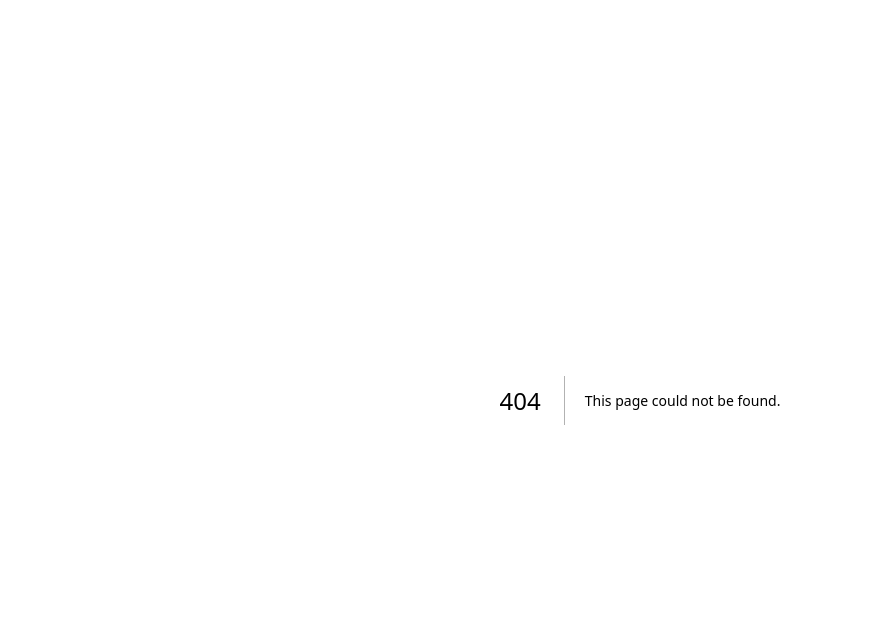
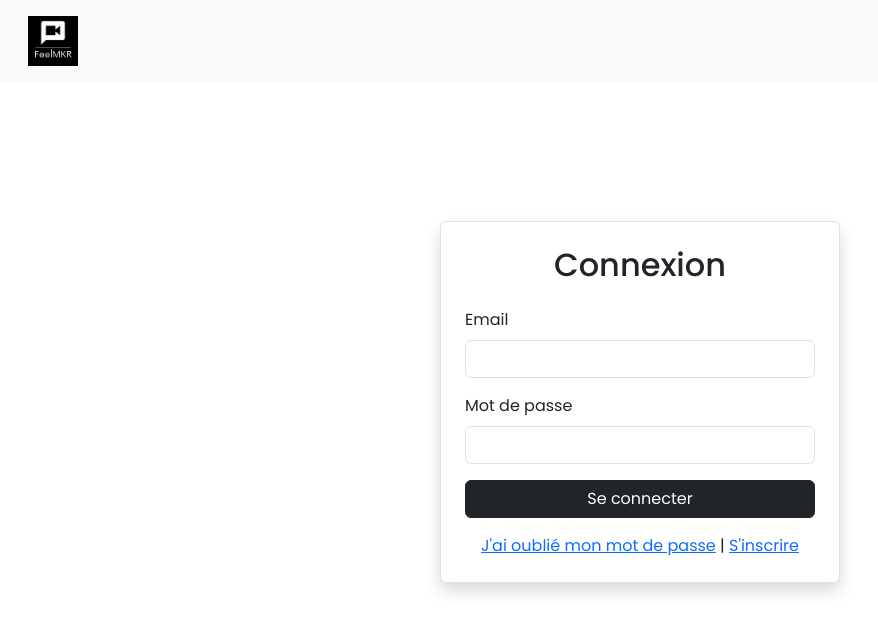
Before and after one commit to mchanfiou/feelMKR_CDA, a Next.js app in the folder feelmkr/: page /login in a window 1280 px wide. Before the commit this address had no page. Shown: the top 632 px of the page, without its empty margins (0-878 px from the left). Built offline with nearby package versions, Linux system fonts and the light colour scheme.

Commit message:
connexion

```diff
--- /dev/null
+++ b/feelmkr/app/login/page.tsx
@@ -0,0 +1,61 @@
+'use client';
+
+import { useState } from 'react';
+import { useRouter } from 'next/navigation';
+import { Container, Button, Form, FormGroup, Label, Input, Alert, Navbar, Nav } from 'reactstrap';
+import Image from 'next/image';
+
+export default function Login() {
+  const [email, setEmail] = useState('');
+  const [password, setPassword] = useState('');
+  const [error, setError] = useState(null);
+  const router = useRouter();
+
+  const handleLogin = async (e: React.FormEvent<HTMLFormElement>) => {
+    e.preventDefault();
+    setError(null);
+    try {
+      const response = await fetch('http://localhost:8000/token/', {
+        method: 'POST',
+        headers: { 'Content-Type': 'application/json' },
+        body: JSON.stringify({ email, password })
+      });
+      const data = await response.json();
+      if (!response.ok) throw new Error(data.detail || 'Échec de la connexion');
+      localStorage.setItem('accessToken', data.access);
+      localStorage.setItem('refreshToken', data.refresh);
+      router.push('/dashboard');
+    } catch (err: any) {
+      setError(err.message);
+    }
+  };
+
+  return (
+    <>
+      <Navbar color="light" light expand="lg" className="p-3">
+        <Image src="/FeelMKR.png" alt="Logo" width={50} height={50} className="img-fluid" />
+      </Navbar>
+
+      <Container className="d-flex justify-content-center align-items-center" style={{ height: '80vh' }}>
+        <div className="p-4 border rounded shadow" style={{ width: '400px', backgroundColor: '#fff' }}>
+          <h2 className="text-center mb-4">Connexion</h2>
+          {error && <Alert color="danger">{error}</Alert>}
+          <Form onSubmit={handleLogin}>
+            <FormGroup>
+              <Label for="email">Email</Label>
+              <Input type="email" id="email" value={email} onChange={(e) => setEmail(e.target.value)} required />
+            </FormGroup>
+            <FormGroup>
+              <Label for="password">Mot de passe</Label>
+              <Input type="password" id="password" value={password} onChange={(e) => setPassword(e.target.value)} required />
+            </FormGroup>
+            <Button color="dark" block>Se connecter</Button>
+          </Form>
+          <div className="text-center mt-3">
+            <a href="#">J'ai oublié mon mot de passe</a> | <a href="/register">S'inscrire</a>
+          </div>
+        </div>
+      </Container>
+    </>
+  );
+}
--- a/feelmkr/app/page.tsx
+++ b/feelmkr/app/page.tsx
@@ -1,15 +1,17 @@
 'use client';
-
+import { useRouter } from 'next/navigation';
 import { Container, Button, Navbar, Nav } from 'reactstrap'; // Importation de reactstrap
 import Image from 'next/image';
 
+
 export default function Page() {
+  const router = useRouter();
   return (
     <>
       <Navbar color="light" light expand="lg" className="p-3">
       <Image src="/FeelMKR.png" alt="Logo" width={50} height={50} className="img-fluid" />
         <Nav className="ms-auto">
-          <Button outline color="secondary" className="me-2">Se connecter</Button>
+          <Button outline color="secondary" className="me-2" onClick={() => router.push('/login')}>Se connecter</Button>
           <Button color="dark">Essayer gratuitement</Button>
         </Nav>
       </Navbar>
```
